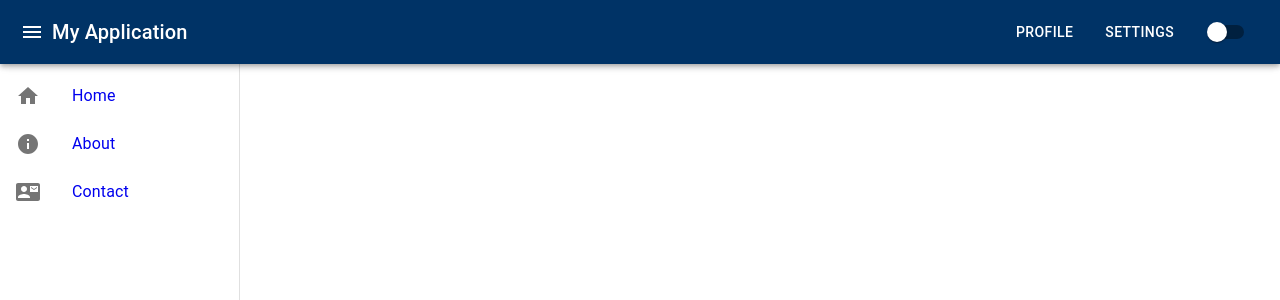
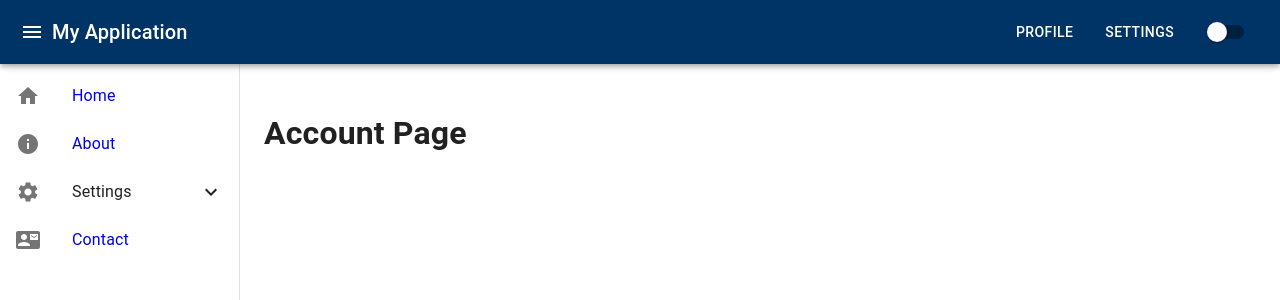
Before and after one commit to lakshmi53/mui-demo, a React (Create React App) app: page /settings/account in a window 1280 px wide. Shown: the top 300 px of the page. Built offline with nearby package versions, Linux system fonts and the light colour scheme.

Commit message:
hierarchical navigation in sidebar added

```diff
--- a/src/App.tsx
+++ b/src/App.tsx
@@ -7,46 +7,22 @@ import Home from "./pages/Home";
 import About from "./pages/About";
 import Contact from "./pages/Contact";
 import Profile from "./pages/Profile";
-import Settings from "./pages/Settings";
+import Account from "./pages/Account";
 
 const App: React.FC = () => {
-  const [isSidebarOpen, setSidebarOpen] = useState(true); // Sidebar visibility state
-  const [darkMode, setDarkMode] = useState(false); // Dark mode state
+  const [isSidebarOpen, setSidebarOpen] = useState(true);
+  const [darkMode, setDarkMode] = useState(false);
 
-  // Create the Material-UI theme
   const theme = createTheme({
     palette: {
       mode: darkMode ? "dark" : "light",
       primary: { main: "#003366" },
       secondary: { main: "#0088CC" },
-      // background: {
-      //   paper: '#ffffff',
-      // },
     },
   });
 
-  const CHTheme = createTheme({
-    typography: {
-      fontFamily: 'RingsideRegular, Arial, sans-serif',
-    },
-    palette: {
-      primary: {
-        main: '#003366', // Dark blue
-      },
-      secondary: {
-        main: '#0088CC', // Lighter blue on hover
-      },
-      background: {
-        paper: '#ffffff',
-      },
-    }
-
-  });
-
-  // Media query to check for small screens
   const isSmallScreen = useMediaQuery(theme.breakpoints.down("sm"));
 
-  // Automatically collapse the sidebar on smaller screens
   React.useEffect(() => {
     setSidebarOpen(!isSmallScreen);
   }, [isSmallScreen]);
@@ -56,14 +32,11 @@ const App: React.FC = () => {
       <CssBaseline />
       <Router>
         <Box sx={{ display: "flex", height: "100vh" }}>
-          {/* Sidebar */}
           <Sidebar isOpen={isSidebarOpen} />
-
-          {/* Main Content */}
           <Box sx={{ flexGrow: 1 }}>
             <Header
-              toggleSidebar={() => setSidebarOpen(!isSidebarOpen)} // Sidebar toggle
-              setDarkMode={setDarkMode} // Dark mode toggle
+              toggleSidebar={() => setSidebarOpen(!isSidebarOpen)}
+              setDarkMode={setDarkMode}
               darkMode={darkMode}
             />
             <Box component="main" sx={{ p: 3, mt: 8 }}>
@@ -71,8 +44,8 @@ const App: React.FC = () => {
                 <Route path="/" element={<Home />} />
                 <Route path="/about" element={<About />} />
                 <Route path="/contact" element={<Contact />} />
-                <Route path="/profile" element={<Profile />} />
-                <Route path="/settings" element={<Settings />} />
+                <Route path="/settings/profile" element={<Profile />} />
+                <Route path="/settings/account" element={<Account />} />
               </Routes>
             </Box>
           </Box>
--- a/src/components/Sidebar.tsx
+++ b/src/components/Sidebar.tsx
@@ -1,16 +1,35 @@
-import React from "react";
-import { Drawer, List, ListItem, ListItemIcon, ListItemText, Box } from "@mui/material";
+import React, { useState } from "react";
+import {
+  Drawer,
+  List,
+  ListItem,
+  ListItemIcon,
+  ListItemText,
+  Collapse,
+  Box,
+} from "@mui/material";
 import { NavLink } from "react-router-dom";
 import HomeIcon from "@mui/icons-material/Home";
 import InfoIcon from "@mui/icons-material/Info";
 import ContactMailIcon from "@mui/icons-material/ContactMail";
+import ExpandLessIcon from "@mui/icons-material/ExpandLess";
+import ExpandMoreIcon from "@mui/icons-material/ExpandMore";
+import SettingsIcon from "@mui/icons-material/Settings";
+import AccountCircleIcon from "@mui/icons-material/AccountCircle";
 
 interface SidebarProps {
   isOpen: boolean;
 }
 
 const Sidebar: React.FC<SidebarProps> = ({ isOpen }) => {
-  const drawerWidth = 240;
+  const drawerWidth = 240; // Sidebar width
+
+  // State to manage the collapse of nested links
+  const [openSettings, setOpenSettings] = useState(false);
+
+  const handleSettingsClick = () => {
+    setOpenSettings(!openSettings);
+  };
 
   return (
     <Drawer
@@ -29,29 +48,57 @@ const Sidebar: React.FC<SidebarProps> = ({ isOpen }) => {
     >
       <Box sx={{ mt: 8 }}>
         <List>
-          {[
-            { text: "Home", icon: <HomeIcon />, to: "/" },
-            { text: "About", icon: <InfoIcon />, to: "/about" },
-            { text: "Contact", icon: <ContactMailIcon />, to: "/contact" },
-          ].map((item, index) => (
-            <ListItem
-              key={index}
-              component={NavLink}
-              to={item.to}
-              sx={({ isActive }: any) => ({
-                "&.active": {
-                  backgroundColor: "primary.main",
-                  color: "white",
-                  "& .MuiListItemIcon-root": {
-                    color: "white",
-                  },
-                },
-              })}
-            >
-              <ListItemIcon>{item.icon}</ListItemIcon>
-              {isOpen && <ListItemText primary={item.text} />}
-            </ListItem>
-          ))}
+          {/* Top-level link: Home */}
+          <ListItem component={React.forwardRef<HTMLAnchorElement, any>((props, ref) => <NavLink {...props} ref={ref} to="/" />)} sx={{ "&.active": { backgroundColor: "primary.main", color: "white" } }}>
+            <ListItemIcon>
+              <HomeIcon />
+            </ListItemIcon>
+            {isOpen && <ListItemText primary="Home" />}
+          </ListItem>
+
+          {/* Top-level link: About */}
+          <ListItem component={React.forwardRef<HTMLAnchorElement, any>((props, ref) => <NavLink {...props} ref={ref} to="/about" />)} sx={{ "&.active": { backgroundColor: "primary.main", color: "white" } }}>
+            <ListItemIcon>
+              <InfoIcon />
+            </ListItemIcon>
+            {isOpen && <ListItemText primary="About" />}
+          </ListItem>
+
+          {/* Top-level parent: Settings */}
+          <ListItem onClick={handleSettingsClick}>
+            <ListItemIcon>
+              <SettingsIcon />
+            </ListItemIcon>
+            {isOpen && <ListItemText primary="Settings" />}
+            {isOpen && (openSettings ? <ExpandLessIcon /> : <ExpandMoreIcon />)}
+          </ListItem>
+          <Collapse in={openSettings} timeout="auto" unmountOnExit>
+            <List component="div" disablePadding>
+              {/* Nested child: Profile */}
+              <ListItem component={React.forwardRef<HTMLAnchorElement, any>((props, ref) => <NavLink {...props} ref={ref} to="/settings/profile" />)} sx={{ pl: 4, "&.active": { backgroundColor: "primary.light", color: "white" } }}>
+                <ListItemIcon>
+                  <AccountCircleIcon />
+                </ListItemIcon>
+                {isOpen && <ListItemText primary="Profile" />}
+              </ListItem>
+
+              {/* Nested child: Account */}
+              <ListItem component={React.forwardRef<HTMLAnchorElement, any>((props, ref) => <NavLink {...props} ref={ref} to="/settings/account" />)} sx={{ pl: 4, "&.active": { backgroundColor: "primary.light", color: "white" } }}>
+                <ListItemIcon>
+                  <AccountCircleIcon />
+                </ListItemIcon>
+                {isOpen && <ListItemText primary="Account" />}
+              </ListItem>
+            </List>
+          </Collapse>
+
+          {/* Top-level link: Contact */}
+          <ListItem component={React.forwardRef<HTMLAnchorElement, any>((props, ref) => <NavLink {...props} ref={ref} to="/contact" />)} sx={{ "&.active": { backgroundColor: "primary.main", color: "white" } }}>
+            <ListItemIcon>
+              <ContactMailIcon />
+            </ListItemIcon>
+            {isOpen && <ListItemText primary="Contact" />}
+          </ListItem>
         </List>
       </Box>
     </Drawer>
--- /dev/null
+++ b/src/pages/Account.tsx
@@ -0,0 +1,7 @@
+import React from "react";
+
+const Account: React.FC = () => {
+  return <h1>Account Page</h1>;
+};
+
+export default Account;
```
